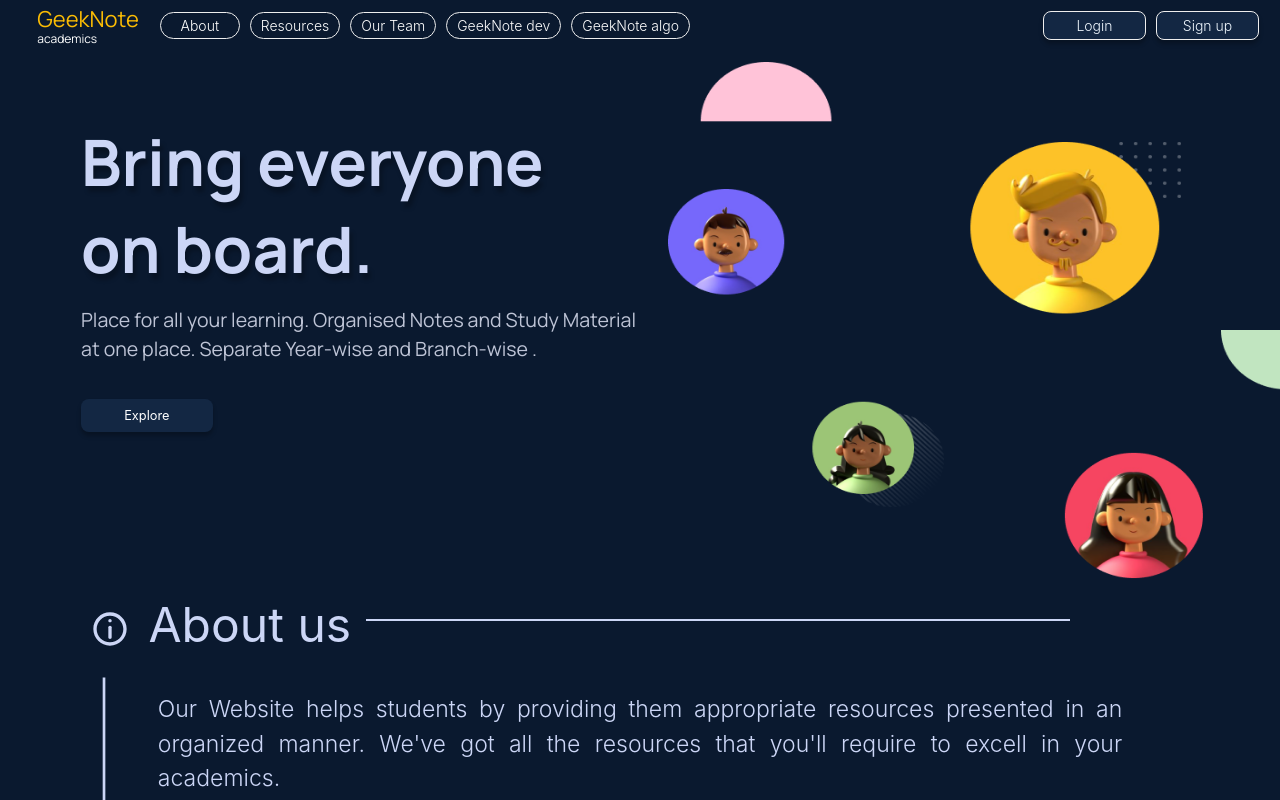
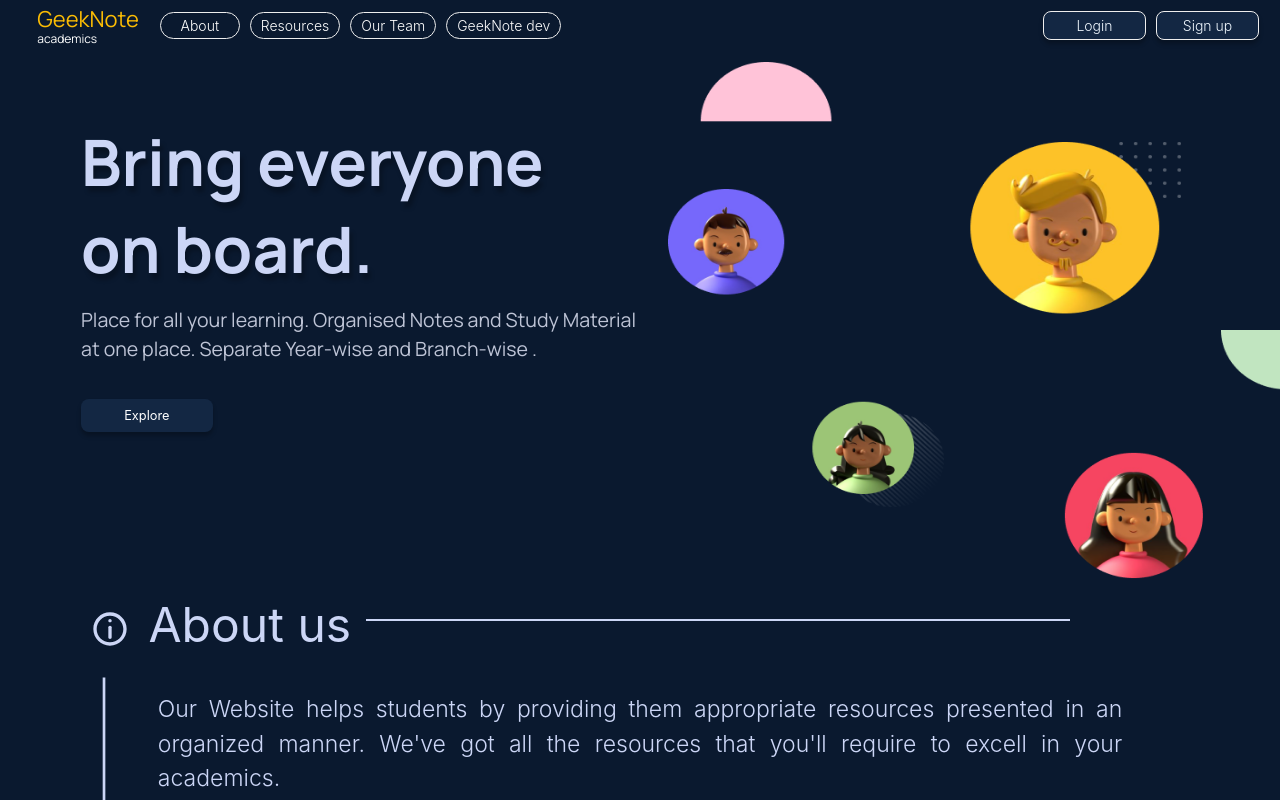
Before and after one commit to tusharjain0022/GeekNote-academics, a React (Create React App) app in the folder studentportal/: page / in a window 1280 px wide. Shown: the top 800 px of the page. Built offline with nearby package versions, Linux system fonts and the light colour scheme.

Commit message:
2nd year ECE Analog syllabus updated

```diff
--- a/studentportal/src/components/Navbar/Navbar.js
+++ b/studentportal/src/components/Navbar/Navbar.js
@@ -77,16 +77,6 @@ function Navbar_Top() {
                 GeekNote dev
               </a>
             </li>
-            <li className="nav-item">
-              <a
-                className="nav-link"
-                href="https://geeknote-algorithm.netlify.app"
-                target="_blank"
-                rel="noreferrer"
-              >
-                GeekNote algo
-              </a>
-            </li>
           </ul>
           <div className=" button-group">
             <button
--- a/studentportal/src/data/ece_syllabus.json
+++ b/studentportal/src/data/ece_syllabus.json
@@ -604,6 +604,21 @@
           },
           {
             "id": 5,
+            "title": "Lecture 5",
+            "ref_link": "https://drive.google.com/file/d/103c9L31ciof35qDrdvS9NM3d7ZF0LD9R/view?usp=sharing"
+          },
+          {
+            "id": 6,
+            "title": "Lecture 6-7",
+            "ref_link": "https://drive.google.com/file/d/1YrEj9MWpdULNpu52lEtDrph5r97qFuvR/view?usp=sharing"
+          },
+          {
+            "id": 7,
+            "title": "Lecture 8-9",
+            "ref_link": "https://drive.google.com/file/d/1LzUIzD2MLlY_uco3jYKMq896bYcO6ANO/view?usp=sharing"
+          },
+          {
+            "id": 8,
             "title": "Lab Experiments",
             "ref_link": "https://drive.google.com/file/d/1X_dLNhiSscFTE2Ok95vqjeY-WcMcPjYX/view?usp=sharing"
           }
@@ -623,6 +638,11 @@
             "id": 3,
             "title": "Playlist 3 (GATE and ESE solved question papers)",
             "ref_link": "https://youtube.com/playlist?list=PLgzsL8klq6DJGWEC0IrWTdqTpBshHia7V"
+          },
+          {
+            "id": 4,
+            "title": "Lab Experiments",
+            "ref_link": "https://drive.google.com/file/d/1o2j-9JUVD5W_18-jwD3s5d9s34icM41q/view"
           }
         ]
       },
```
